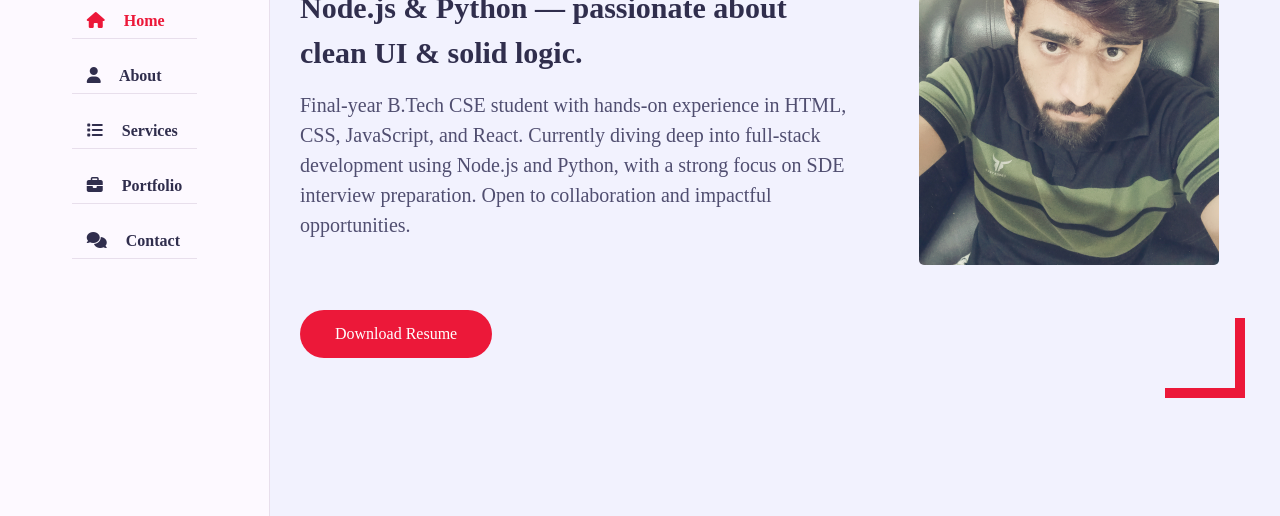
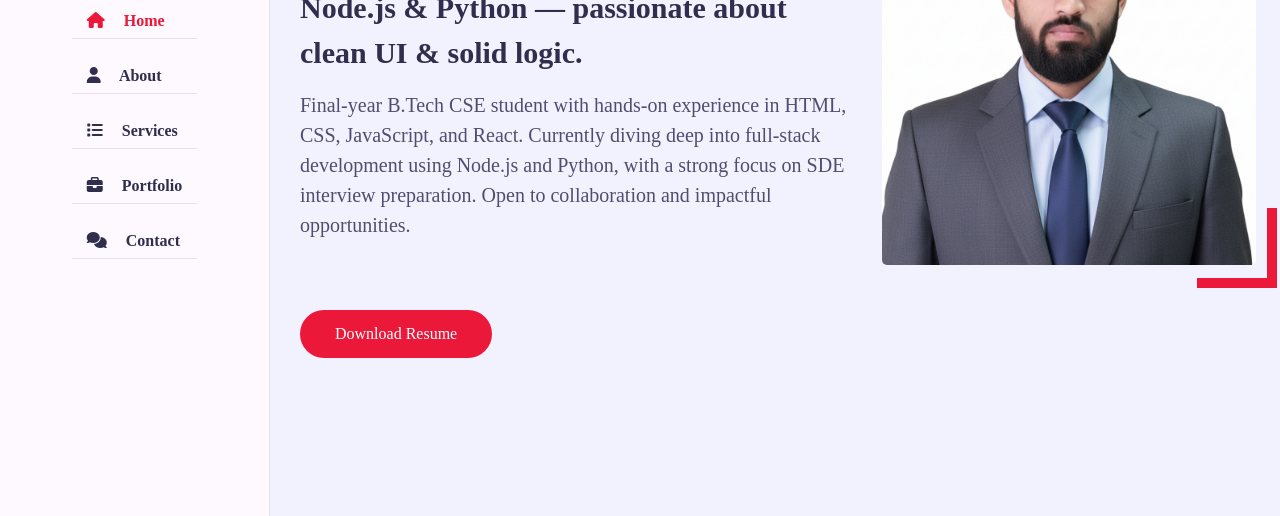
Before and after one commit to PavanCodeCraft/PortfolioWebsite, a plain HTML site: page index.html in a window 1280 px wide. Shown: the part 284-800 px from the top of the page. Drawn offline with nearby package versions, Linux system fonts and the light colour scheme; a web font is replaced by a local one.

Commit message:
Update some details

```diff
--- a/css/style.css
+++ b/css/style.css
@@ -316,8 +316,8 @@ h3.my-profession{
     width: 80px;
     border-bottom: 10px solid var(--skin-color);
     border-right: 10px solid var(--skin-color);
-    right: 20px;
-    bottom: -40px;
+    right: -12px;
+    bottom: 70px;
 }
 .home-img::before{
     content: '';
@@ -326,8 +326,8 @@ h3.my-profession{
     width: 80px;
     border-top: 10px solid var(--skin-color);
     border-left: 10px solid var(--skin-color);
-    left: -20px;
-    top: -40px;
+    left: -15px;
+    top: -20px;
 }
 .home .home-img img{
     margin: auto;
--- a/index.html
+++ b/index.html
@@ -102,7 +102,7 @@
                 <a href="https://drive.google.com/file/d/1XpQoTXSL09yxnH4GJ-mComFkt23sKVNo/view?usp=sharing" class="btn">Download Resume</a>
               </div>
               <div class="home-img padd-">
-                <img src="images/Pavan.jpg" alt="" />
+                <img src="images/PavanImage.png" alt="" />
               </div>
             </div>
           </div>
```
Also changed, not shown: images/PavanImage.png (added).
